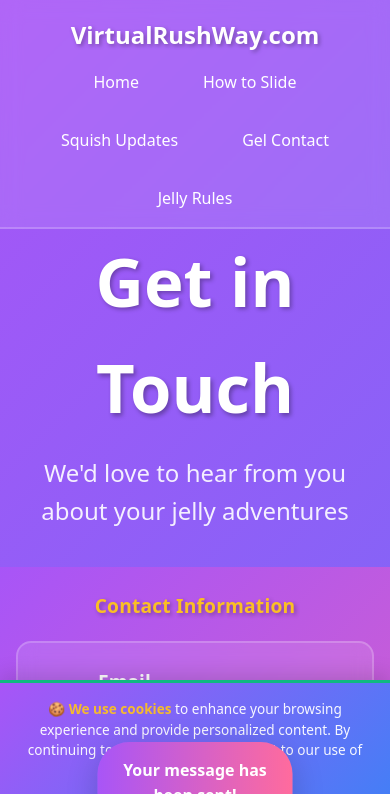
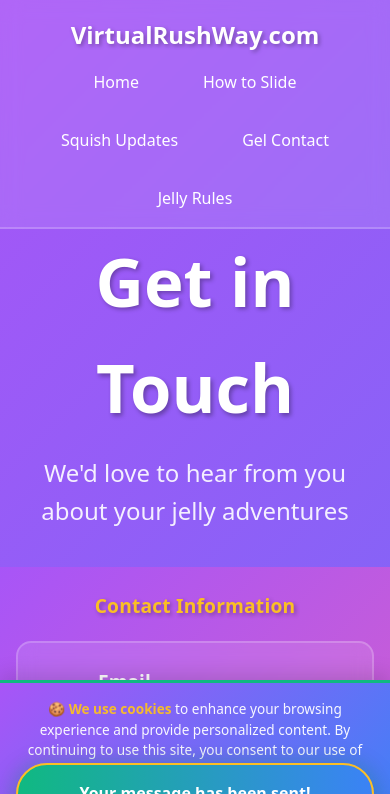
Before and after one commit to Artur-Luniaka/template_iframe, a plain HTML site: page gel-contact.html in a window 390 px wide. Both pictures are taken after typing "Sample", "5551234", "Sample" into the empty fields and a click on the button "Send Message". Shown: the top 794 px of the page. Drawn offline with Linux system fonts and the light colour scheme.

Commit message:
small fix

```diff
--- a/css/gel-styles.css
+++ b/css/gel-styles.css
@@ -1722,7 +1722,7 @@ body {
   /* Mobile Navigation */
   .nav-list {
     flex-direction: row;
-    gap: 0.5rem;
+    gap: 1rem;
     flex-wrap: wrap;
     justify-content: center;
   }
@@ -2583,13 +2583,13 @@ body {
   left: 50%;
   bottom: 2.5rem;
   transform: translateX(-50%) translateY(100px);
-  background: linear-gradient(90deg, var(--jelly-purple), var(--jelly-pink));
+  background: linear-gradient(90deg, var(--jelly-green), var(--jelly-blue));
   color: #fff;
   font-weight: var(--bounce-weight);
   font-size: 1.1rem;
   padding: 1rem 2.5rem;
   border-radius: 2rem;
-  box-shadow: 0 8px 32px rgba(0, 0, 0, 0.18);
+  box-shadow: 0 8px 32px rgba(0, 0, 0, 0.18), 0 0 20px rgba(16, 185, 129, 0.3);
   opacity: 0;
   pointer-events: none;
   z-index: 10000;
@@ -2599,6 +2599,7 @@ body {
   text-align: center;
   word-break: break-word;
   white-space: pre-line;
+  border: 2px solid var(--jelly-yellow);
 }
 .squish-toast.show {
   opacity: 1;
@@ -2611,7 +2612,14 @@ body {
     padding: 1rem 1.5rem;
     bottom: 1.2rem;
     min-width: 0;
-    max-width: 98vw;
+    max-width: 95vw;
+    width: auto;
+    left: 1rem;
+    right: 1rem;
+    transform: translateX(0) translateY(100px);
+  }
+  .squish-toast.show {
+    transform: translateX(0) translateY(0);
   }
   .squish-spinner {
     width: 44px;
```
